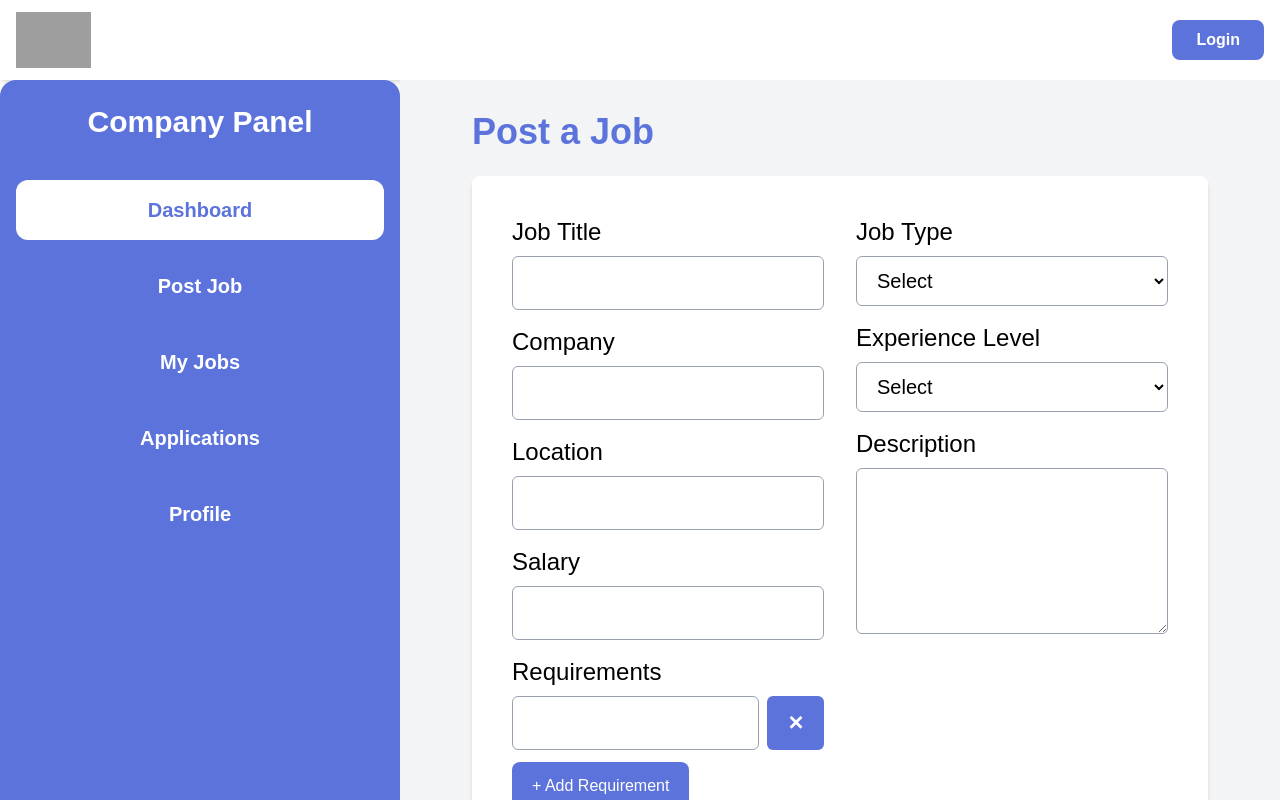
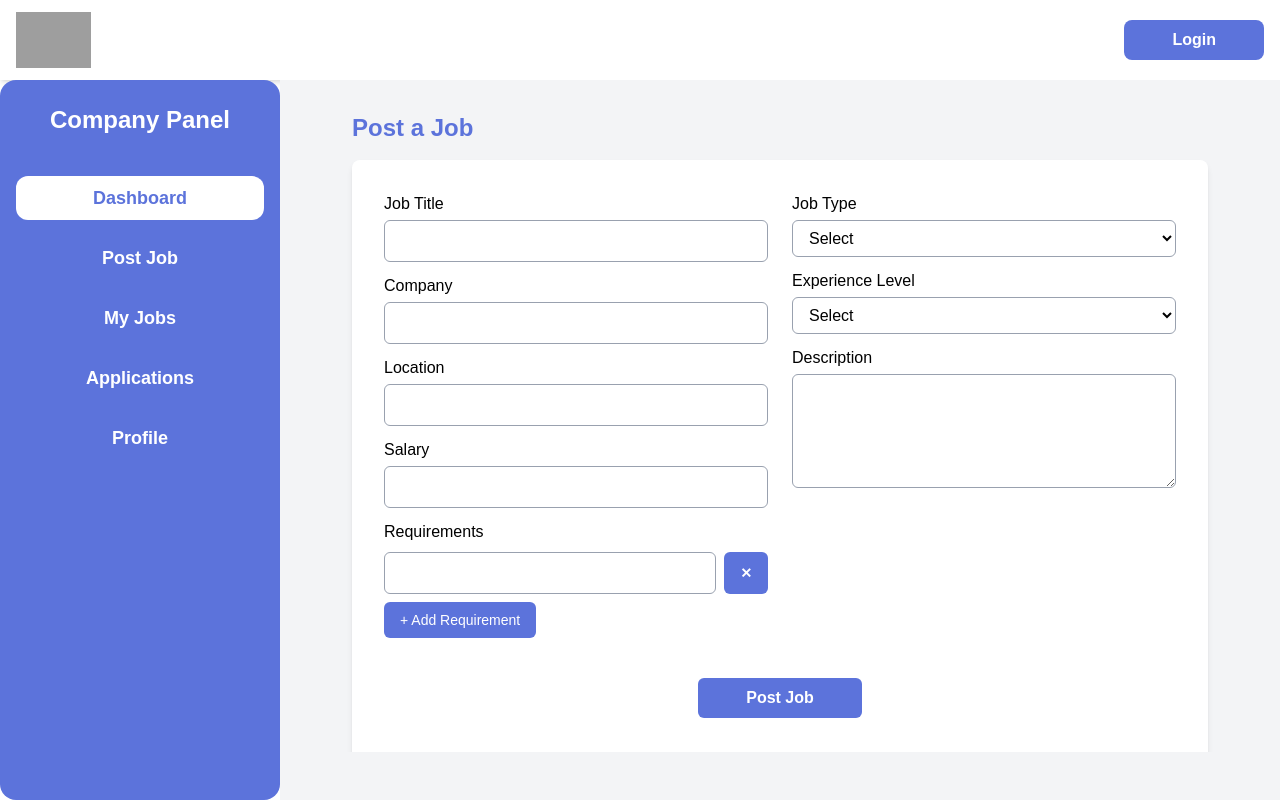
Before and after one commit to Yashu2906/Job-Portal, a React app in the folder job-board-frontend/: page /company/post-job in a window 1280 px wide. Built offline with nearby package versions, Linux system fonts and the light colour scheme; grey boxes are pictures that could not be loaded; the HTML template or start-up script is replaced by a standard one.

Commit message:
ui update

```diff
--- a/job-board-frontend/src/components/Navbar.jsx
+++ b/job-board-frontend/src/components/Navbar.jsx
@@ -9,7 +9,7 @@ import {
 import { FontAwesomeIcon } from "@fortawesome/react-fontawesome";
 
 const Navbar = () => {
-  const { user, logout } = useContext(AuthContext); // removed loading
+  const { user, logout } = useContext(AuthContext);
   const navigate = useNavigate();
   const [menuOpen, setMenuOpen] = useState(false);
 
@@ -28,18 +28,21 @@ const Navbar = () => {
         <div className="hidden md:flex items-center gap-6">
           {user ? (
             <>
+              {/* Show Applications ONLY if role is JobSeeker */}
+              {user.role === "JobSeekers" && (
                 <h1
                   className="text-lg text-[#5c73db] cursor-pointer font-semibold"
                   onClick={() => navigate("/myapplications")}
                 >
                   Applications
                 </h1>
+              )}
               <button
                 onClick={() => {
                   logout();
                   navigate("/login");
                 }}
-                className="px-6 py-2 bg-[#5c73db] text-white text-base font-semibold rounded-lg hover:bg-[#4a5ec1] transition"
+                className="px-12 py-2 bg-[#5c73db] text-white text-md font-semibold rounded-lg hover:bg-[#4a5ec1] transition"
               >
                 Logout <FontAwesomeIcon icon={faArrowRightFromBracket} />
               </button>
@@ -47,7 +50,7 @@ const Navbar = () => {
           ) : (
             <button
               onClick={() => navigate("/login")}
-              className="px-6 py-2 bg-[#5c73db] text-white text-base font-semibold rounded-lg hover:bg-[#4a5ec1] transition"
+              className="px-12 py-2 bg-[#5c73db] text-white text-md font-semibold rounded-lg hover:bg-[#4a5ec1] transition"
             >
               Login
             </button>
@@ -70,6 +73,8 @@ const Navbar = () => {
         <div className="md:hidden px-4 pb-3 space-y-3">
           {user ? (
             <div className="flex gap-6 justify-end">
+              {/* Show Applications ONLY if role is JobSeeker */}
+              {user.role === "JobSeeker" && (
                 <h1
                   className="text-base text-[#5c73db] font-semibold cursor-pointer"
                   onClick={() => {
@@ -79,6 +84,7 @@ const Navbar = () => {
                 >
                   Applications
                 </h1>
+              )}
               <p
                 onClick={() => {
                   logout();
--- a/job-board-frontend/src/components/PostJob.jsx
+++ b/job-board-frontend/src/components/PostJob.jsx
@@ -58,64 +58,64 @@ const PostJob = () => {
   };
 
   return (
-    <div className="flex flex-col px-4 sm:px-6 lg:px-10 overflow-y-auto">
-      <h1 className="text-2xl sm:text-3xl lg:text-4xl font-bold text-[#5c73db] mb-6">
+    <div className="max-h-[80vh] overflow-y-auto px-4 sm:px-6 md:px-10">
+      <h1 className="text-xl sm:text-2xl font-bold text-[#5c73db] mb-4">
         Post a Job
       </h1>
 
       <form
         onSubmit={handleSubmit}
-        className="bg-white p-6 sm:p-8 lg:p-10 rounded-lg shadow-md max-w-7xl grid grid-cols-1 lg:grid-cols-2 gap-6 sm:gap-8"
+        className="bg-white p-4 sm:p-6 md:p-8 rounded-lg shadow-md max-w-6xl grid grid-cols-1 md:grid-cols-2 gap-6"
       >
         {/* Left Side */}
-        <div className="space-y-4">
+        <div className="space-y-3">
           <label className="block">
-            <span className="text-lg sm:text-xl lg:text-2xl">Job Title</span>
+            <span className="text-sm sm:text-base">Job Title</span>
             <input
               type="text"
               value={job.title}
               onChange={(e) => setJob({ ...job, title: e.target.value })}
-              className="w-full mt-2 px-3 py-2 sm:px-4 sm:py-3 text-base sm:text-lg lg:text-xl border rounded-md border-gray-400"
+              className="w-full mt-1 px-3 py-2 text-sm sm:text-base border rounded-md border-gray-400"
               required
             />
           </label>
 
           <label className="block">
-            <span className="text-lg sm:text-xl lg:text-2xl">Company</span>
+            <span className="text-sm sm:text-base">Company</span>
             <input
               type="text"
               value={job.company}
               onChange={(e) => setJob({ ...job, company: e.target.value })}
-              className="w-full mt-2 px-3 py-2 sm:px-4 sm:py-3 text-base sm:text-lg lg:text-xl border rounded-md border-gray-400"
+              className="w-full mt-1 px-3 py-2 text-sm sm:text-base border rounded-md border-gray-400"
               required
             />
           </label>
 
           <label className="block">
-            <span className="text-lg sm:text-xl lg:text-2xl">Location</span>
+            <span className="text-sm sm:text-base">Location</span>
             <input
               type="text"
               value={job.location}
               onChange={(e) => setJob({ ...job, location: e.target.value })}
-              className="w-full mt-2 px-3 py-2 sm:px-4 sm:py-3 text-base sm:text-lg lg:text-xl border rounded-md border-gray-400"
+              className="w-full mt-1 px-3 py-2 text-sm sm:text-base border rounded-md border-gray-400"
               required
             />
           </label>
 
           <label className="block">
-            <span className="text-lg sm:text-xl lg:text-2xl">Salary</span>
+            <span className="text-sm sm:text-base">Salary</span>
             <input
               type="number"
               value={job.salary}
               onChange={(e) => setJob({ ...job, salary: e.target.value })}
-              className="w-full mt-2 px-3 py-2 sm:px-4 sm:py-3 text-base sm:text-lg lg:text-xl border rounded-md border-gray-400"
+              className="w-full mt-1 px-3 py-2 text-sm sm:text-base border rounded-md border-gray-400"
               required
             />
           </label>
 
           {/* Requirements */}
           <div>
-            <span className="text-lg sm:text-xl lg:text-2xl">Requirements</span>
+            <span className="text-sm sm:text-base">Requirements</span>
             {job.requirements.map((req, index) => (
               <div key={index} className="flex gap-2 mt-2">
                 <input
@@ -124,13 +124,13 @@ const PostJob = () => {
                   onChange={(e) =>
                     handleRequirementChange(index, e.target.value)
                   }
-                  className="w-full px-3 py-2 sm:px-4 sm:py-3 text-base sm:text-lg lg:text-xl border rounded-md border-gray-400"
+                  className="w-full px-3 py-2 text-sm sm:text-base border rounded-md border-gray-400"
                   required
                 />
                 <button
                   type="button"
                   onClick={() => removeRequirement(index)}
-                  className="px-4 sm:px-5 py-1 sm:py-2 bg-[#5c73db] text-white text-lg sm:text-xl font-bold rounded-md cursor-pointer"
+                  className="px-4 py-1 bg-[#5c73db] text-white text-sm font-bold rounded-md"
                 >
                   ✕
                 </button>
@@ -139,7 +139,7 @@ const PostJob = () => {
             <button
               type="button"
               onClick={addRequirement}
-              className="mt-3 px-4 sm:px-5 py-2 sm:py-3 bg-[#5c73db] text-white rounded-lg cursor-pointer"
+              className="mt-2 px-4 py-2 bg-[#5c73db] text-white text-sm rounded-md"
             >
               + Add Requirement
             </button>
@@ -147,13 +147,13 @@ const PostJob = () => {
         </div>
 
         {/* Right Side */}
-        <div className="space-y-4">
+        <div className="space-y-3">
           <label className="block">
-            <span className="text-lg sm:text-xl lg:text-2xl">Job Type</span>
+            <span className="text-sm sm:text-base">Job Type</span>
             <select
               value={job.jobType}
               onChange={(e) => setJob({ ...job, jobType: e.target.value })}
-              className="w-full mt-2 px-3 py-2 sm:px-4 sm:py-3 text-base sm:text-lg lg:text-xl border rounded-md border-gray-400"
+              className="w-full mt-1 px-3 py-2 text-sm sm:text-base border rounded-md border-gray-400"
               required
             >
               <option value="">Select</option>
@@ -165,15 +165,13 @@ const PostJob = () => {
           </label>
 
           <label className="block">
-            <span className="text-lg sm:text-xl lg:text-2xl">
-              Experience Level
-            </span>
+            <span className="text-sm sm:text-base">Experience Level</span>
             <select
               value={job.experienceLevel}
               onChange={(e) =>
                 setJob({ ...job, experienceLevel: e.target.value })
               }
-              className="w-full mt-2 px-3 py-2 sm:px-4 sm:py-3 text-base sm:text-lg lg:text-xl border rounded-md border-gray-400"
+              className="w-full mt-1 px-3 py-2 text-sm sm:text-base border rounded-md border-gray-400"
               required
             >
               <option value="">Select</option>
@@ -184,22 +182,22 @@ const PostJob = () => {
           </label>
 
           <label className="block">
-            <span className="text-lg sm:text-xl lg:text-2xl">Description</span>
+            <span className="text-sm sm:text-base">Description</span>
             <textarea
               value={job.description}
               onChange={(e) => setJob({ ...job, description: e.target.value })}
-              rows="5"
-              className="w-full text-base sm:text-lg lg:text-xl mt-2 px-3 py-2 sm:px-4 sm:py-3 border rounded-md border-gray-400"
+              rows="4"
+              className="w-full mt-1 px-3 py-2 text-sm sm:text-base border rounded-md border-gray-400"
               required
             />
           </label>
         </div>
 
         {/* Submit Button */}
-        <div className="col-span-1 lg:col-span-2 flex justify-center mt-6">
+        <div className="col-span-1 md:col-span-2 flex justify-center mt-4 mb-20">
           <button
             type="submit"
-            className="px-10 sm:px-16 lg:px-20 py-3 sm:py-4 bg-[#5c73db] text-white text-lg sm:text-xl font-bold rounded-xl hover:bg-[#4a5ec1] transition cursor-pointer"
+            className="px-10 sm:px-12 py-2 bg-[#5c73db] text-white text-sm sm:text-base font-semibold rounded-md hover:bg-[#4a5ec1] transition"
           >
             Post Job
           </button>
--- a/job-board-frontend/src/components/Profile.jsx
+++ b/job-board-frontend/src/components/Profile.jsx
@@ -2,11 +2,11 @@ import React from "react";
 
 const Profile = () => {
   return (
-    <div>
-      <h1 className="text-2xl lg:text-3xl font-bold text-[#5c73db] mb-6">
+    <div className="max-h-[80vh] overflow-y-auto p-2 sm:p-4">
+      <h1 className="text-xl sm:text-2xl font-bold text-[#5c73db] mb-4">
         Company Profile
       </h1>
-      <p className="text-lg">
+      <p className="text-sm sm:text-base text-gray-700">
         Here you can update your company profile details.
       </p>
     </div>
--- a/job-board-frontend/src/index.css
+++ b/job-board-frontend/src/index.css
@@ -6,5 +6,15 @@
 
 html, body {
   height: 100%;
-  overflow: hidden; /* disables page scroll */
+  overflow: hidden;
 }
+
+/* Hide scrollbar but keep scrolling */
+.no-scrollbar::-webkit-scrollbar {
+  display: none;
+}
+
+.no-scrollbar {
+  -ms-overflow-style: none;
+  scrollbar-width: none;
+}
--- a/job-board-frontend/src/pages/dashBoards/CompanyPanel.jsx
+++ b/job-board-frontend/src/pages/dashBoards/CompanyPanel.jsx
@@ -21,11 +21,11 @@ const CompanyLayout = () => {
       <div className="flex flex-1">
         {/* Sidebar */}
         <div
-          className={`fixed inset-y-0 left-0 z-40 w-100 bg-[#5c73db] text-white transform
+          className={`fixed inset-y-0 left-0 z-40 w-70 bg-[#5c73db] text-white transform
           transition-transform duration-300 lg:static lg:translate-x-0 rounded-none lg:rounded-2xl
           ${sidebarOpen ? "translate-x-0" : "-translate-x-full"}`}
         >
-          <h2 className="flex justify-center text-2xl sm:text-3xl font-bold p-6">
+          <h2 className="flex justify-center text-xl sm:text-2xl font-bold p-6">
             Company Panel
           </h2>
           <nav className="flex flex-col gap-2 sm:gap-4 p-4">
@@ -39,7 +39,7 @@ const CompanyLayout = () => {
               <button
                 key={item.name}
                 onClick={() => handleNavClick(item.name, item.path)}
-                className={`py-3 sm:py-4 rounded-xl text-base sm:text-lg lg:text-xl font-semibold transition
+                className={`py-3 sm:py-2 rounded-xl text-md sm:text-lg lg:text-lg font-semibold  transition
                   ${
                     active === item.name
                       ? "bg-white text-[#5c73db] font-bold"
```
Also changed, not shown: job-board-frontend/src/components/Applications.jsx (+18 -17 lines), job-board-frontend/src/components/DashBoard.jsx (+10 -8 lines), job-board-frontend/src/components/MyJob.jsx (+16 -11 lines), job-board-frontend/src/components/UserApplications.jsx (+11 -11 lines), job-board-frontend/src/pages/Login.jsx (+20 -20 lines). Lines whose indentation alone changed are shown as unchanged.
